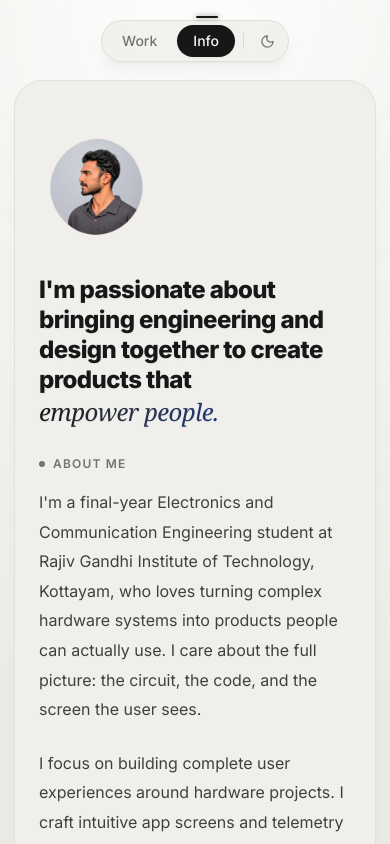
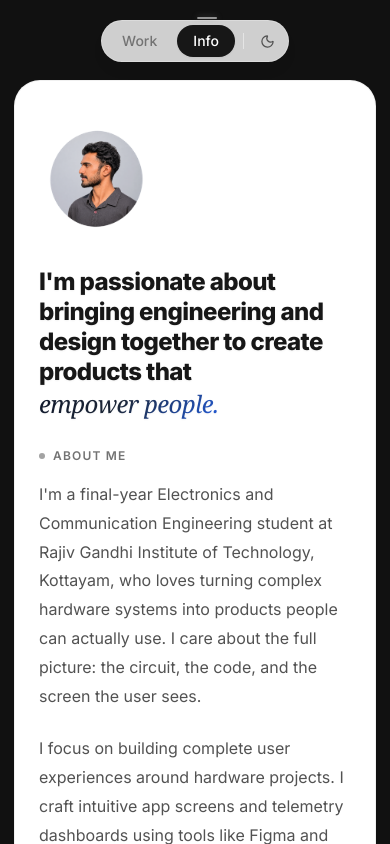
Before and after one commit to Abhi-jith4/Portfolio, a React (Vite) app: page /about in a window 390 px wide. Shown: the top 844 px of the page. Built offline with nearby package versions, Linux system fonts and the light colour scheme; a web font is replaced by a local one.

Commit message:
fix: restore exact desktop layout and background, retain mobile rounded card and transitions

```diff
--- a/src/components/CopyEmail.tsx
+++ b/src/components/CopyEmail.tsx
@@ -64,9 +64,9 @@ export function CopyEmail() {
             animate={{ opacity: 1, y: 0 }}
             exit={{ opacity: 0, y: -2 }}
             transition={{ duration: 0.18, ease: 'easeOut' }}
-            className="relative z-10 flex items-center justify-center gap-2 text-[#171717] dark:text-[#F5F5F5] font-medium"
+            className="relative z-10 flex items-center justify-center gap-2 text-neutral-800 dark:text-neutral-100 font-medium"
           >
-            <Mail size={15} className="text-[#555555] dark:text-[#A3A3A3]" />
+            <Mail size={15} className="text-neutral-600 dark:text-neutral-300" />
             <span>Copy email</span>
           </motion.span>
         )}
--- a/src/components/TopNav.tsx
+++ b/src/components/TopNav.tsx
@@ -4,7 +4,7 @@ import { Sun, Moon } from 'lucide-react';
 import { useDarkMode } from '../hooks/useDarkMode';
 import { useRef, useEffect, useState } from 'react';
 
-const INDICATOR_WIDTH = 22; // px
+const INDICATOR_WIDTH = 20; // 20px (matching w-5)
 
 export function TopNav() {
   const location = useLocation();
@@ -30,8 +30,8 @@ export function TopNav() {
       const btnRect = btn.getBoundingClientRect();
       const navRect = nav.getBoundingClientRect();
 
-      // Mathematically calculate the exact left position so the 22px indicator
-      // is precisely centered over the active button, regardless of screen size or zoom
+      // Mathematically calculate the exact left position so the 20px indicator
+      // is precisely centered over the active button on both desktop and mobile
       const buttonCenter = btnRect.left + btnRect.width / 2 - navRect.left;
       const left = buttonCenter - INDICATOR_WIDTH / 2;
 
@@ -52,17 +52,17 @@ export function TopNav() {
     <div className="fixed top-5 left-0 right-0 z-40 flex justify-center pointer-events-none">
       <motion.nav
         ref={navRef}
-        initial={shouldReduceMotion ? { opacity: 1, y: 0 } : { opacity: 0, y: -10 }}
+        initial={shouldReduceMotion ? { opacity: 1, y: 0 } : { opacity: 0, y: -6 }}
         animate={{ opacity: 1, y: 0 }}
-        transition={shouldReduceMotion ? { duration: 0 } : { duration: 0.6, ease: [0.22, 1, 0.36, 1] }}
-        className="pointer-events-auto relative flex items-center gap-1 p-1 rounded-full glass-pill shadow-lg shadow-black/5 dark:shadow-black/40 backdrop-blur-xl"
+        transition={{ duration: shouldReduceMotion ? 0 : 0.7, ease: 'easeOut' }}
+        className="pointer-events-auto relative flex items-center gap-1 p-1 rounded-full glass-pill shadow-lg shadow-black/5 dark:shadow-black/30 backdrop-blur-md"
       >
-        {/* Floating glowing indicator: centered with exact precision directly above active tab */}
+        {/* Floating indicator: centered with exact precision directly above active tab */}
         {indicatorLeft !== null && (
           <motion.span
             aria-hidden="true"
             className="absolute pointer-events-none"
-            style={{ top: -5, left: 0, width: INDICATOR_WIDTH }}
+            style={{ top: -4, left: 0, width: INDICATOR_WIDTH }}
             initial={false}
             animate={{
               x: indicatorLeft,
@@ -71,10 +71,10 @@ export function TopNav() {
             transition={
               shouldReduceMotion
                 ? { duration: 0 }
-                : { type: 'spring', stiffness: 420, damping: 32, mass: 0.8 }
+                : { type: 'spring', stiffness: 450, damping: 35, mass: 0.8 }
             }
           >
-            <span className="block w-full h-[2px] rounded-full bg-[#171717] dark:bg-white shadow-[0_0_5px_1px_rgba(0,0,0,0.25)] dark:shadow-[0_0_8px_2px_rgba(255,255,255,0.7),0_0_2px_rgba(255,255,255,0.95)] filter dark:drop-shadow-[0_-1px_3px_rgba(255,255,255,0.6)]" />
+            <span className="block w-full h-[2px] rounded-full bg-neutral-400/90 dark:bg-white shadow-[0_0_6px_rgba(150,150,150,0.4)] dark:shadow-[0_0_8px_rgba(255,255,255,0.75),0_0_2px_rgba(255,255,255,0.9)]" />
           </motion.span>
         )}
 
@@ -83,8 +83,8 @@ export function TopNav() {
           onClick={() => navigate('/')}
           className={`relative px-4 py-1.5 rounded-full text-sm font-medium transition-all duration-200 ${
             !isAbout
-              ? 'bg-[#171717] dark:bg-[#F5F5F5] text-[#F5F5F5] dark:text-[#111111] shadow-sm'
-              : 'text-[#737373] dark:text-[#A3A3A3] hover:text-[#171717] dark:hover:text-[#F5F5F5]'
+              ? 'bg-neutral-900 dark:bg-white text-white dark:text-neutral-900 shadow-sm'
+              : 'text-neutral-500 dark:text-neutral-400 hover:text-neutral-900 dark:hover:text-white'
           }`}
         >
           Work
@@ -95,17 +95,17 @@ export function TopNav() {
           onClick={() => navigate('/about')}
           className={`relative px-4 py-1.5 rounded-full text-sm font-medium transition-all duration-200 ${
             isAbout
-              ? 'bg-[#171717] dark:bg-[#F5F5F5] text-[#F5F5F5] dark:text-[#111111] shadow-sm'
-              : 'text-[#737373] dark:text-[#A3A3A3] hover:text-[#171717] dark:hover:text-[#F5F5F5]'
+              ? 'bg-neutral-900 dark:bg-white text-white dark:text-neutral-900 shadow-sm'
+              : 'text-neutral-500 dark:text-neutral-400 hover:text-neutral-900 dark:hover:text-white'
           }`}
         >
           Info
         </button>
 
-        <div className="w-px h-4 bg-black/10 dark:bg-[#303030] mx-1" />
+        <div className="w-px h-4 bg-neutral-200 dark:bg-neutral-700/80 mx-1" />
         <button
           onClick={toggle}
-          className="w-8 h-8 flex items-center justify-center rounded-full text-[#737373] dark:text-[#A3A3A3] hover:text-[#171717] dark:hover:text-[#F5F5F5] hover:bg-black/5 dark:hover:bg-white/10 transition-colors"
+          className="w-8 h-8 flex items-center justify-center rounded-full text-neutral-600 dark:text-neutral-300 hover:text-neutral-900 dark:hover:text-white hover:bg-neutral-100 dark:hover:bg-neutral-800/60 transition-colors"
           aria-label="Toggle dark mode"
         >
           {isDark ? <Sun size={15} /> : <Moon size={15} />}
--- a/src/index.css
+++ b/src/index.css
@@ -17,17 +17,9 @@
   }
 
   body {
-    @apply text-[#171717] dark:text-[#F5F5F5];
-    background-color: #F8F7F4;
-    background-image: radial-gradient(ellipse 120% 70% at 50% -10%, #FFFFFF 0%, #F8F7F4 50%, #ECEAE5 100%);
+    @apply bg-white dark:bg-neutral-950 text-neutral-900 dark:text-neutral-100;
     font-feature-settings: 'cv11', 'ss01';
     -webkit-font-smoothing: antialiased;
-  }
-
-  .dark body {
-    background-color: #111111;
-    background-image: radial-gradient(ellipse 120% 80% at 50% -10%, #1a1a1a 0%, #141414 45%, #111111 85%);
-    background-attachment: fixed;
   }
 
   /* Ensure headings and text descenders (p, g, y, j, q) have full clearance and are never clipped */
@@ -51,15 +43,15 @@
 
   /* Glass pill navigation */
   .glass-pill {
-    @apply backdrop-blur-xl bg-[#F0EFEC]/85 dark:bg-[#1B1B1B]/90 border border-black/[0.08] dark:border-[#303030];
+    @apply backdrop-blur-md bg-white/80 dark:bg-neutral-900/80 border border-neutral-200/60 dark:border-neutral-700/60;
   }
 
   /* Section scrollspy highlight */
   .nav-item-active {
-    @apply text-[#171717] dark:text-[#F5F5F5] font-medium;
+    @apply text-neutral-900 dark:text-white font-medium;
   }
   .nav-item-muted {
-    @apply text-neutral-400 dark:text-[#A3A3A3] hover:text-[#171717] dark:hover:text-[#F5F5F5];
+    @apply text-neutral-400 dark:text-neutral-500 hover:text-neutral-700 dark:hover:text-neutral-300;
   }
 
   /* Subtle headline shadow & depth (for homepage & about page main headlines) */
@@ -68,7 +60,7 @@
   }
 
   .dark .headline-depth {
-    text-shadow: 0 0 24px rgba(255, 255, 255, 0.08);
+    text-shadow: 0 0 20px rgba(255, 255, 255, 0.1);
   }
 
   /* Refined Perry Wang serif highlight treatment with softer, lighter silver-to-icy-blue gradient */
@@ -89,18 +81,18 @@
     margin-left: -0.04em;
     box-decoration-break: clone;
     -webkit-box-decoration-break: clone;
-    background: linear-gradient(135deg, #171717 0%, #2b3544 50%, #1e3a8a 100%);
+    background: linear-gradient(135deg, #0f172a 0%, #1e293b 45%, #2563eb 100%);
     -webkit-background-clip: text;
     background-clip: text;
     -webkit-text-fill-color: transparent;
   }
 
   .dark .highlight-serif {
-    background: linear-gradient(180deg, #FFFFFF 15%, #F5F5F5 40%, #E2E8F0 65%, #C7D2FE 88%, #A5B4FC 100%);
+    background: linear-gradient(180deg, #ffffff 10%, #f8fafc 35%, #e2e8f0 60%, #bae6fd 85%, #93c5fd 100%);
     -webkit-background-clip: text;
     background-clip: text;
     -webkit-text-fill-color: transparent;
-    filter: drop-shadow(0 0 16px rgba(199, 210, 254, 0.22));
+    filter: drop-shadow(0 0 10px rgba(186, 230, 253, 0.3));
   }
 
   /* Theme-aware Glassmorphic / Neumorphic Pill Button (Dousan Miao style) */
@@ -112,15 +104,15 @@
     -webkit-backdrop-filter: blur(12px);
     transition: all 0.3s cubic-bezier(0.16, 1, 0.3, 1);
 
-    /* Light theme: warm off-white surface with subtle inner gloss & soft elevation */
-    background: linear-gradient(180deg, rgba(240, 239, 236, 0.96) 0%, rgba(234, 232, 227, 0.88) 100%);
+    /* Light theme: Translucent pearl white with subtle inner gloss & soft elevation */
+    background: linear-gradient(180deg, rgba(255, 255, 255, 0.96) 0%, rgba(248, 250, 252, 0.88) 100%);
     border: 1px solid rgba(0, 0, 0, 0.08);
     box-shadow:
       inset 0 1px 1px 0 rgba(255, 255, 255, 1),
       inset 0 -1px 1px 0 rgba(0, 0, 0, 0.03),
       0 4px 16px -2px rgba(0, 0, 0, 0.08),
       0 1px 3px 0 rgba(0, 0, 0, 0.04);
-    color: #171717;
+    color: #1e293b;
   }
 
   .glass-button:hover {
@@ -133,24 +125,24 @@
   }
 
   .dark .glass-button {
-    /* Dark theme: refined deep charcoal with subtle #303030 border & inner depth */
-    background: linear-gradient(180deg, rgba(34, 34, 34, 0.9) 0%, rgba(26, 26, 26, 0.95) 50%, rgba(20, 20, 20, 0.98) 100%);
-    border: 1px solid #303030;
+    /* Dark theme: Translucent dark smoked glass with silver rim & inner depth */
+    background: linear-gradient(180deg, rgba(38, 38, 38, 0.75) 0%, rgba(23, 23, 23, 0.85) 50%, rgba(10, 10, 10, 0.92) 100%);
+    border: 1px solid rgba(255, 255, 255, 0.18);
     box-shadow:
-      inset 0 1px 1px 0 rgba(255, 255, 255, 0.18),
-      inset 0 -1px 1px 0 rgba(0, 0, 0, 0.5),
-      0 4px 20px -2px rgba(0, 0, 0, 0.6),
-      0 2px 6px 0 rgba(0, 0, 0, 0.4);
-    color: #F5F5F5;
+      inset 0 1px 1px 0 rgba(255, 255, 255, 0.28),
+      inset 0 -1px 1px 0 rgba(0, 0, 0, 0.6),
+      0 4px 20px -2px rgba(0, 0, 0, 0.7),
+      0 2px 6px 0 rgba(0, 0, 0, 0.5);
+    color: #f1f5f9;
   }
 
   .dark .glass-button:hover {
-    border-color: #444444;
+    border-color: rgba(255, 255, 255, 0.32);
     box-shadow:
-      inset 0 1px 1px 0 rgba(255, 255, 255, 0.28),
-      inset 0 -1px 1px 0 rgba(0, 0, 0, 0.5),
-      0 6px 24px -2px rgba(0, 0, 0, 0.75),
-      0 2px 8px 0 rgba(0, 0, 0, 0.5);
+      inset 0 1px 1px 0 rgba(255, 255, 255, 0.38),
+      inset 0 -1px 1px 0 rgba(0, 0, 0, 0.6),
+      0 6px 24px -2px rgba(0, 0, 0, 0.85),
+      0 2px 8px 0 rgba(0, 0, 0, 0.6);
   }
 
   /* Refined Dousan Miao style View Project cursor bubble */
@@ -173,7 +165,7 @@
       0 16px 40px 0 rgba(0, 0, 0, 0.6),
       inset 0 1px 1px 0 rgba(255, 255, 255, 0.35),
       inset 0 -1px 2px 0 rgba(0, 0, 0, 0.45);
-    color: #F5F5F5;
+    color: #f5f5f5;
     backdrop-filter: blur(16px);
     -webkit-backdrop-filter: blur(16px);
   }
--- a/src/pages/About.tsx
+++ b/src/pages/About.tsx
@@ -35,20 +35,14 @@ export function About() {
   });
 
   return (
-    <div className="relative min-h-screen bg-transparent px-3.5 pt-20 pb-12 sm:px-6 sm:pt-28 sm:pb-24 transition-colors duration-300">
-      {/* Subtle atmospheric ambient lighting over #111111 charcoal depth */}
-      <div
-        className="pointer-events-none fixed inset-0 z-0 overflow-hidden"
-        aria-hidden="true"
-      >
-        <div className="absolute -top-20 left-1/2 -translate-x-1/2 w-[1100px] h-[650px] bg-[radial-gradient(ellipse_at_top,rgba(255,255,255,0.08)_0%,rgba(186,210,235,0.04)_40%,transparent_75%)] dark:bg-[radial-gradient(ellipse_at_top,rgba(255,255,255,0.04)_0%,rgba(147,197,253,0.015)_40%,transparent_70%)] blur-3xl" />
-      </div>
-
-      {/* Main #1B1B1B Info Surface with #303030 Border */}
-      <main className="relative z-10 max-w-4xl mx-auto bg-[#F0EFEC] dark:bg-[#1B1B1B] rounded-[28px] border border-black/[0.06] dark:border-[#303030] shadow-xl shadow-black/5 dark:shadow-black/50 px-6 sm:px-14 py-12 sm:py-16 transition-colors duration-300">
+    <div className="min-h-screen bg-[#111111] dark:bg-[#111111] sm:bg-white sm:dark:bg-neutral-950 px-3.5 pt-20 pb-12 sm:px-0 sm:pt-0 sm:pb-0 transition-colors duration-300">
+      {/* Main Content:
+          - MOBILE: Rounded inset container card with dark #1B1B1B surface & #303030 border
+          - DESKTOP: Direct on page background (sm:bg-transparent sm:border-none sm:shadow-none sm:rounded-none), exactly as the original layout */}
+      <main className="max-w-6xl mx-auto bg-white dark:bg-[#1B1B1B] sm:bg-transparent sm:dark:bg-transparent rounded-[26px] sm:rounded-none border border-black/[0.06] dark:border-[#303030] sm:border-none shadow-sm sm:shadow-none px-6 py-10 sm:px-6 sm:pt-32 sm:pb-24 transition-colors duration-300">
         <div className="flex flex-col items-start sm:items-center">
 
-          {/* Circular Profile Image (clean, no extra outer ring) */}
+          {/* Profile Image (left-aligned on mobile, centered on desktop, clean circular) */}
           <motion.div {...makeImageFade(0.04)} className="mb-7 sm:mb-9">
             <div className="w-[118px] h-[118px] sm:w-44 sm:h-44 rounded-full overflow-hidden transition-transform hover:scale-[1.03] duration-500 ease-out">
               <img
@@ -59,18 +53,18 @@ export function About() {
             </div>
           </motion.div>
 
-          {/* Headline */}
+          {/* Headline (left-aligned on mobile, centered on desktop) */}
           <motion.div
             {...makeFade(0.14, mobile ? 0.52 : 0.68)}
-            className="max-w-3xl w-full text-left sm:text-center mb-6 sm:mb-8 overflow-visible"
+            className="max-w-4xl w-full text-left sm:text-center mb-6 sm:mb-8 overflow-visible"
           >
-            <h1 className="text-2xl sm:text-4xl md:text-5xl lg:text-[44px] font-extrabold tracking-tight text-[#171717] dark:text-[#F5F5F5] leading-[1.25] sm:leading-[1.28] overflow-visible pb-1 sm:pb-2 headline-depth">
+            <h1 className="text-2xl sm:text-4xl md:text-5xl lg:text-[44px] font-extrabold tracking-tight text-neutral-900 dark:text-white leading-[1.25] sm:leading-[1.28] overflow-visible pb-1 sm:pb-2 headline-depth">
               I'm passionate about bringing engineering and design together to create products that{' '}
               <span className="highlight-serif">empower people.</span>
             </h1>
           </motion.div>
 
-          {/* Copy Email (desktop only) */}
+          {/* Copy Email Action (hidden on mobile, centered on desktop) */}
           <motion.div
             {...makeFade(0.24)}
             className="hidden sm:flex justify-center mb-12 w-full"
@@ -78,17 +72,18 @@ export function About() {
             <CopyEmail />
           </motion.div>
 
-          {/* Biography */}
+          {/* Biography Container (left-aligned on mobile, centered on desktop) */}
           <motion.div
             {...makeFade(0.32)}
-            className="max-w-2xl w-full text-left sm:text-center overflow-visible"
+            className="max-w-3xl w-full text-left sm:text-center overflow-visible"
           >
-            <div className="flex items-center justify-start sm:justify-center gap-2 mb-4 text-xs font-semibold tracking-widest uppercase text-[#737373] dark:text-[#A3A3A3]">
-              <span className="w-1.5 h-1.5 rounded-full bg-[#737373] dark:bg-[#A3A3A3]" aria-hidden="true" />
+            {/* Subtle Section Label: ABOUT ME */}
+            <div className="flex items-center justify-start sm:justify-center gap-2 mb-4 text-xs font-semibold tracking-widest uppercase text-neutral-500 dark:text-neutral-400">
+              <span className="w-1.5 h-1.5 rounded-full bg-neutral-400 dark:bg-neutral-400" aria-hidden="true" />
               <span>ABOUT ME</span>
             </div>
 
-            <div className="space-y-6 text-base sm:text-[17px] text-[#404040] dark:text-[#D4D4D4] leading-[1.85] font-normal">
+            <div className="space-y-6 text-base sm:text-[17px] text-neutral-600 dark:text-neutral-300/90 leading-[1.8]">
               <p>
                 I'm a final-year Electronics and Communication Engineering student at Rajiv Gandhi Institute of Technology, Kottayam, who loves turning complex hardware systems into products people can actually use. I care about the full picture: the circuit, the code, and the screen the user sees.
               </p>
--- a/src/pages/Project.tsx
+++ b/src/pages/Project.tsx
@@ -97,7 +97,7 @@ export function Project() {
 
   if (!project) {
     return (
-      <div className="min-h-screen flex items-center justify-center bg-[#F8F7F4] dark:bg-[#111111]">
+      <div className="min-h-screen flex items-center justify-center bg-white dark:bg-neutral-950">
         <p className="text-neutral-500">Project not found.</p>
       </div>
     );
@@ -120,7 +120,7 @@ export function Project() {
   };
 
   return (
-    <div className="min-h-screen bg-transparent transition-colors duration-300">
+    <div className="min-h-screen bg-white dark:bg-neutral-950 transition-colors duration-300">
       {/* Lightbox for enlarged image previews */}
       <Lightbox image={activeLightbox} onClose={() => setActiveLightbox(null)} />
 
```
Also changed, not shown: src/components/ProjectCard.tsx (+9 -9 lines), src/components/SectionNav.tsx (+6 -6 lines), src/pages/Home.tsx (+13 -23 lines).
